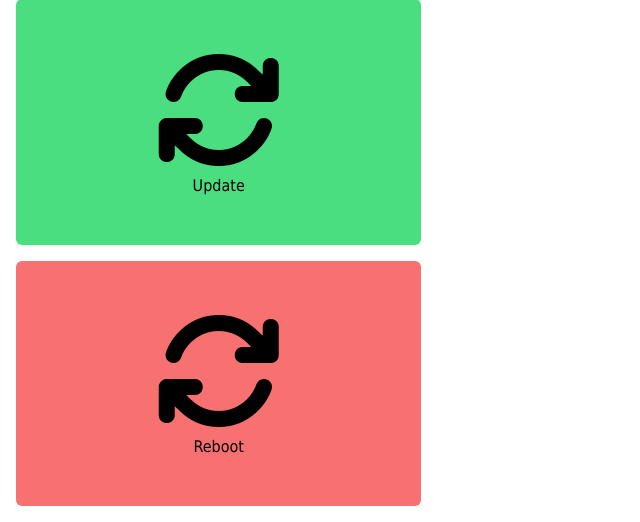
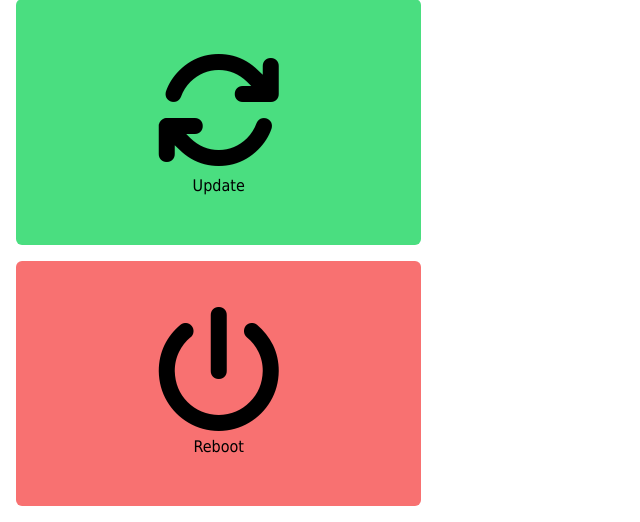
Before and after one commit to wvb-nuvias/Q.Dalek, a PHP site: page / in a window 1280 px wide. Shown: the part 278-800 px from the top of the page, without its empty margins (0-640 px from the left). Run offline with PHP 8.4, Linux system fonts and the light colour scheme; some libraries are stand-ins or nearby versions.

Commit message:
new icon

```diff
--- a/index.php
+++ b/index.php
@@ -46,7 +46,7 @@
             </button>
             <button onclick="reboot()" class="rounded-md bg-red-400">
                 <div class="flex flex-col">
-                    <div class="h-4/5 text-9xl fa-solid fa-2xl fa-refresh"></div>
+                    <div class="h-4/5 text-9xl fa-solid fa-2xl fa-power-off"></div>
                     <div class="h-1/5">Reboot</div>
                 </div>
             </button>
```
